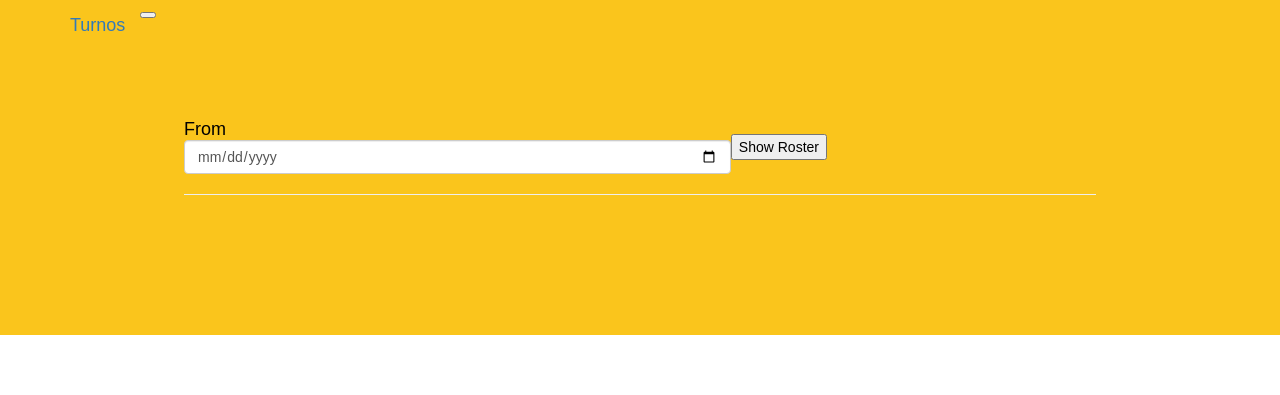
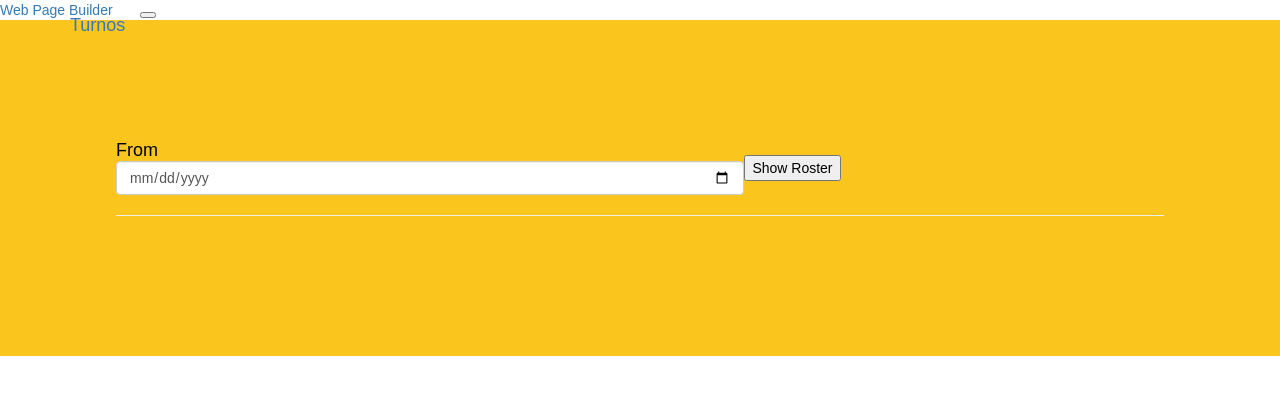
Before and after one commit to amrutha-k-r/ICT-PROJECT---GROUP-11, a PHP site: page /admin.php in a window 1280 px wide. Shown: the top 395 px of the page. Run offline with PHP 8.4, Linux system fonts and the light colour scheme; a user stored in the database is signed in; some libraries are stand-ins or nearby versions.

Commit message:
Update admin.php

```diff
--- a/admin.php
+++ b/admin.php
@@ -17,15 +17,14 @@
 ?>
 <html>
 <head>
-
+  <!-- Site made with Mobirise Website Builder v3.11.1, https://mobirise.com -->
   <meta charset="UTF-8">
   <meta http-equiv="X-UA-Compatible" content="IE=edge">
-
+  <meta name="generator" content="Mobirise v3.11.1, mobirise.com">
   <meta name="viewport" content="width=device-width, initial-scale=1">
-
-
+  <!--<link rel="shortcut icon" href="assets/images/logo.png" type="image/x-icon">-->
+  <meta name="description" content="Website Maker Description">
   <title>Turnos</title>
-
   <link rel="stylesheet" href="https://fonts.googleapis.com/css?family=Lora:400,700,400italic,700italic&amp;subset=latin">
   <link rel="stylesheet" href="https://fonts.googleapis.com/css?family=Montserrat:400,700">
   <link rel="stylesheet" href="https://fonts.googleapis.com/css?family=Raleway:100,100i,200,200i,300,300i,400,400i,500,500i,600,600i,700,700i,800,800i,900,900i">
@@ -136,8 +135,29 @@
 
 </section>
 
+<section class="engine"><a rel="external" href="">Web Page Builder</a></section>
+<!--<section class="mbr-section mbr-after-navbar" id="pricing-table2-6" style="background-color: rgb(250, 197, 28); padding-top: 120px; padding-bottom: 120px;">
 
 
+
+    <div class="mbr-section mbr-section__container mbr-section__container--middle">
+      <div class="container">
+          <div class="row">
+              <div class="col-xs-12 text-xs-center">
+                  <h3 class="mbr-section-title display-2">PRICING TABLE</h3>
+                  <small class="mbr-section-subtitle">Pricing table with four columns and solid color background.</small>
+
+
+
+              </div>
+          </div>
+      </div>
+    </div>
+
+    <div class="mbr-section mbr-section-nopadding mbr-price-table">
+      <div class="row">
+            <div class="col-xs-12 col-md-6 col-md-offset-3 col-sm-12 col-xl-6 col-xl-offset-3">
+                <div class="mbr-plan card text-xs-center" id="maindiv">-->
 <section class="mbr-section mbr-after-navbar" id="pricing-table2-6" style="background-color: rgb(250, 197, 28); padding-top: 120px; padding-bottom: 120px;">
 
 
@@ -146,7 +166,19 @@
       <div class="container">
           <div class="row">
               <div class="col-xs-12 text-xs-center">
+<!--                  <h3 class="mbr-section-title display-2">PRICING TABLE</h3>
+                  <small class="mbr-section-subtitle">Pricing table with four columns and solid color background.</small>-->
 
+
+
+              </div>
+          </div>
+      </div>
+    </div>
+
+    <div class="mbr-section mbr-section-nopadding mbr-price-table">
+      <div class="row">
+            <!--<div class="col-xs-12 col-md-6 col-md-offset-3 col-sm-12 col-xl-6 col-xl-offset-3">-->
                 <div class="mbr-plan card text-xs-center" id="maindiv">
 
 
@@ -162,7 +194,7 @@
                         <table align="center" border="0" width="100%">
                         <tr>
                             <td><h4>From</h4><input type="date" class="form-control" name="dfrom" required></td>
-
+                            <!--<td><h4>To</h4><input type="date" class="form-control" name="dto" required></td>-->
                             <td><input type="submit"  value="Show Roster" name="showr" ></td>
                         </tr>
                     </table>
@@ -410,7 +442,7 @@ ORDER BY empid";
                                     <option value="Myer Centre">Myer Centre</option>
                                     <option value="Queens Street">Queens Street</option>
                                     <option value="Kelvin Grove">Kelvin Grove</option>
-
+                                    <option value="Coopers Plains">Coopers Plains</option>
                                 </select>
 
                                 <br>
```
